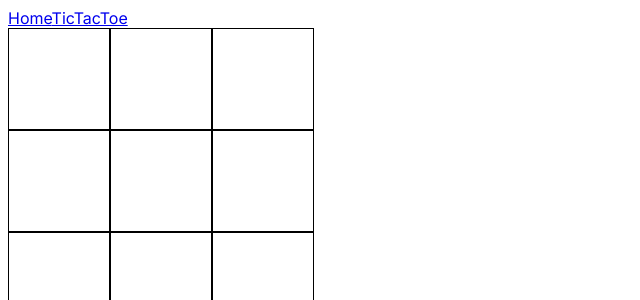
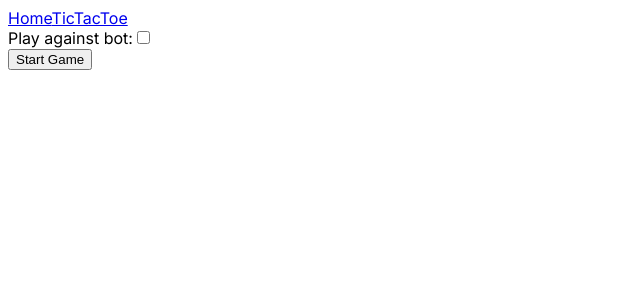
Before and after one commit to blnayan/gameboard, a Next.js app: page /tictactoe in a window 1280 px wide. Shown: the top 300 px of the page, without its empty margins (0-640 px from the left). Built offline with nearby package versions, Linux system fonts and the light colour scheme.

Commit message:
Added Bot

```diff
--- a/src/app/tictactoe/Board.tsx
+++ b/src/app/tictactoe/Board.tsx
@@ -1,52 +1,45 @@
-import React, { useEffect, useState } from "react";
-import { TicTacToe, Board, Move, Player } from "../../scripts/tictactoe/TicTacToe";
+import React, { CSSProperties, useEffect, useState } from "react";
+import { TicTacToe, Player, BotDifficulty, Move } from "@/scripts/tictactoe/TicTacToe";
 
-const cellStyle = {
-  width: "100px",
-  height: "100px",
-  border: "1px solid black",
-  display: "flex",
-  alignItems: "center",
-  justifyContent: "center",
-  fontSize: "24px",
+export const TicTacToeBoard = () => {
+    const [game, setGame] = useState<TicTacToe | null>(null);
+    const [isPlayingAgainstBot, setIsPlayingAgainstBot] = useState<boolean>(false);
+    const [board, setBoard] = useState<Player[][]>([]);
+    const [botDifficulty, setBotDifficulty] = useState<BotDifficulty>(BotDifficulty.EASY);
+
+    useEffect(() => {
+      if (game) {
+        game.on("move", (move: Move) => {
+            setBoard(game.getBoard());
+        });
+      }
+    }, [game, isPlayingAgainstBot]);
+
+    const handleClick = (row: number, col: number) => {
+      if (game) {
+        game.makeMove(row, col);
+
+      }
     };
 
-export const TicTacToeBoard: React.FC = () => {
-  const [game, setGame] = useState<TicTacToe>(new TicTacToe());
-  const [board, setBoard] = useState<Board>(game.getBoard());
-  const [winner, setWinner] = useState<Player | null>(null);
-  const [tie, setTie] = useState<boolean>(false);
-
-  useEffect(() => {
-    const handleMove = (move: Move) => {
-      setBoard(game.getBoard());
+    const handleStartGame = () => {
+        setGame(new TicTacToe(isPlayingAgainstBot ? botDifficulty : undefined));
       };
 
-    const handleGameOver = (winner: Player) => {
-      setWinner(winner);
-    };
+      const renderBoard = () => {
+        if (!game) return null;
+        const board = game.getBoard()
 
-    const handleTie = () => {
-        setTie(true);
-      };
-
-    game.on("tie", handleTie);
-    game.on("move", handleMove);
-    game.on("gameOver", handleGameOver);
-
-    return () => {
-      game.off("move", handleMove);
-      game.off("gameOver", handleGameOver);
-      game.off("tie", handleTie);
-    };
-  }, [game]);
-
-  const handleClick = (row: number, col: number) => {
-    game.makeMove(row, col);
+        const cellStyle: CSSProperties = {
+          width: "50px",
+          height: "50px",
+          border: "1px solid black",
+          textAlign: "center",
+          fontSize: "24px",
+          lineHeight: "50px"
         };
 
         return (
-    <div>
           <div>
             {board.map((row, rowIndex) => (
               <div key={rowIndex} style={{ display: "flex" }}>
@@ -62,16 +55,39 @@ export const TicTacToeBoard: React.FC = () => {
               </div>
             ))}
           </div>
-      {winner && (
+        );
+      };
+
+      const renderBotSelection = () => {
+        return (
           <div>
-          <h2>{winner} wins!</h2>
-        </div>
-      )}
-      {tie && (
-        <div>
-          <h2>It's a tie!</h2>
-        </div>
+            <label>
+              Play against bot:
+              <input
+                type="checkbox"
+                checked={isPlayingAgainstBot}
+                onChange={(e) => setIsPlayingAgainstBot(e.target.checked)}
+              />
+            </label>
+            {isPlayingAgainstBot && (
+              <select
+                value={botDifficulty}
+                onChange={(e) => setBotDifficulty(Number(e.target.value) as BotDifficulty)}
+              >
+                <option value={BotDifficulty.EASY}>Easy</option>
+                <option value={BotDifficulty.MEDIUM}>Medium</option>
+                <option value={BotDifficulty.HARD}>Hard</option>
+              </select>
             )}
           </div>
         );
       };
+
+      return (
+        <div>
+          {renderBotSelection()}
+          <button onClick={handleStartGame}>Start Game</button>
+          {renderBoard()}
+        </div>
+      );
+};
--- a/src/scripts/tictactoe/TicTacToe.ts
+++ b/src/scripts/tictactoe/TicTacToe.ts
@@ -4,20 +4,31 @@ export type Player = "X" | "O" | "";
 export type Board = Player[][];
 
 export interface Move {
-  player: Player;
-  row: number;
-  col: number;
+    player: Player;
+    row: number;
+    col: number;
+  }
+
+
+export enum BotDifficulty {
+  EASY,
+  MEDIUM,
+  HARD,
 }
 
 export class TicTacToe extends EventEmitter {
   private board: Board;
   private currentPlayer: Player;
   private movesCount = 0;
+  private bot?: BotDifficulty;
 
-  constructor() {
+  constructor(botDifficulty?: BotDifficulty) {
     super();
     this.board = this.createEmptyBoard();
     this.currentPlayer = "X";
+    if (botDifficulty !== undefined) {
+      this.bot = botDifficulty;
+    }
   }
 
   private createEmptyBoard(): Board {
@@ -51,6 +62,9 @@ export class TicTacToe extends EventEmitter {
       this.emit("gameOver", this.currentPlayer);
     } else {
       this.switchPlayer();
+      if (this.bot !== undefined && this.getCurrentPlayer() == "O") {
+        this.makeBotMove();
+      }
     }
 
     return true;
@@ -62,6 +76,93 @@ export class TicTacToe extends EventEmitter {
 
   private switchPlayer(): void {
     this.currentPlayer = this.currentPlayer === "X" ? "O" : "X";
+  }
+
+  public makeBotMove(): void {
+    if (this.bot === BotDifficulty.EASY) {
+      this.makeRandomMove();
+    } else if (this.bot === BotDifficulty.MEDIUM) {
+      if (Math.random() > 0.5) {
+        this.makeRandomMove();
+      } else {
+        this.makeComputedMove();
+      }
+    } else if (this.bot === BotDifficulty.HARD) {
+      this.makeComputedMove();
+    }
+  }
+
+  private makeComputedMove(): void {
+    const winningMove = this.findWinningMove();
+    if (winningMove) {
+      this.makeMove(winningMove.row, winningMove.col);
+      return;
+    }
+
+    const blockingMove = this.findBlockingMove();
+    if (blockingMove) {
+      this.makeMove(blockingMove.row, blockingMove.col);
+      return;
+    }
+
+    this.makeRandomMove();
+  }
+
+  private findWinningMove(): Move | null {
+    for (let row = 0; row < 3; row++) {
+      for (let col = 0; col < 3; col++) {
+        if (this.board[row][col] === "") {
+          this.board[row][col] = this.currentPlayer;
+          if (this.isGameOver()) {
+            this.board[row][col] = "";
+            return { player: this.currentPlayer, row, col };
+          }
+          this.board[row][col] = "";
+        }
+      }
+    }
+    return null;
+  }
+
+  private findBlockingMove(): Move | null {
+    const opponent = this.currentPlayer === "X" ? "O" : "X";
+
+    for (let row = 0; row < 3; row++) {
+      for (let col = 0; col < 3; col++) {
+        if (this.board[row][col] === "") {
+          this.board[row][col] = opponent;
+          if (this.isGameOver()) {
+            this.board[row][col] = "";
+            return { player: this.currentPlayer, row, col };
+          }
+          this.board[row][col] = "";
+        }
+      }
+    }
+    return null;
+  }
+
+
+
+  private makeRandomMove(): void {
+    let emptyCells = [];
+
+    for (let row = 0; row < 3; row++) {
+      for (let col = 0; col < 3; col++) {
+        if (this.board[row][col] === "") {
+          emptyCells.push({ row, col });
+        }
+      }
+    }
+
+    if (emptyCells.length === 0) {
+      return;
+    }
+
+    const randomIndex = Math.floor(Math.random() * emptyCells.length);
+    const { row, col } = emptyCells[randomIndex];
+    console.log(row, col)
+    this.makeMove(row, col);
   }
 
   public isGameOver(): boolean {
```
Lines whose indentation alone changed are shown as unchanged.
